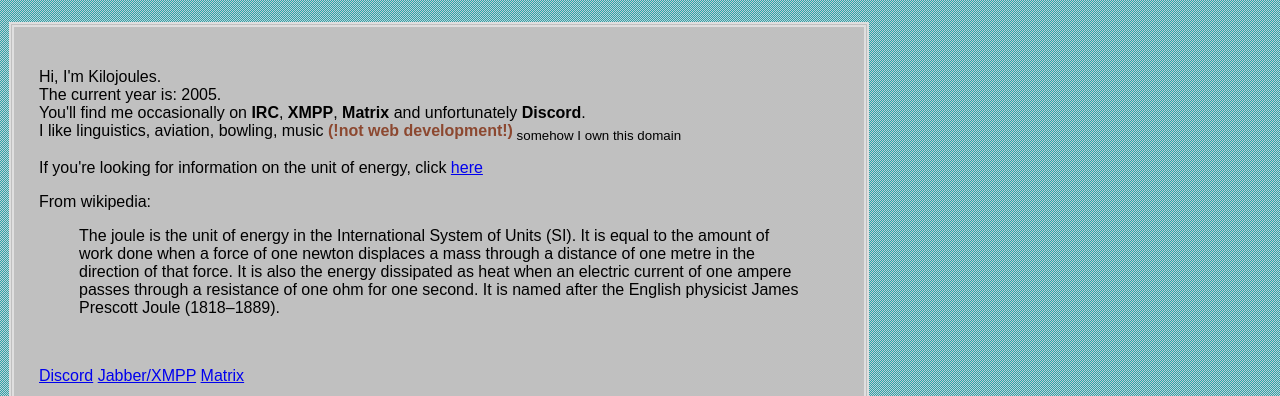
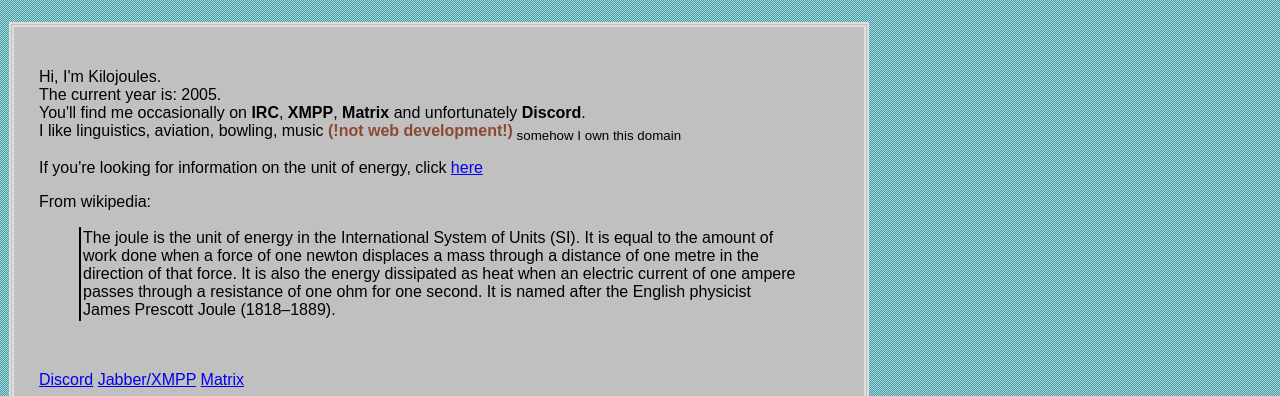
Before and after one commit to kkilojoules/kkilojoules.github.io, a plain HTML site: page index.html in a window 1280 px wide. Shown: the part 107-503 px from the top of the page. Drawn offline with Linux system fonts and the light colour scheme.

Commit message:
add border to blockquote

```diff
--- a/style.css
+++ b/style.css
@@ -23,6 +23,11 @@ body {
     border-collapse: separate;
 }
 
+blockquote {
+    padding: 2px;
+    border-left: 2px solid #000000;
+}
+
 b.accent {
     color: #8C4830;
 }
```
